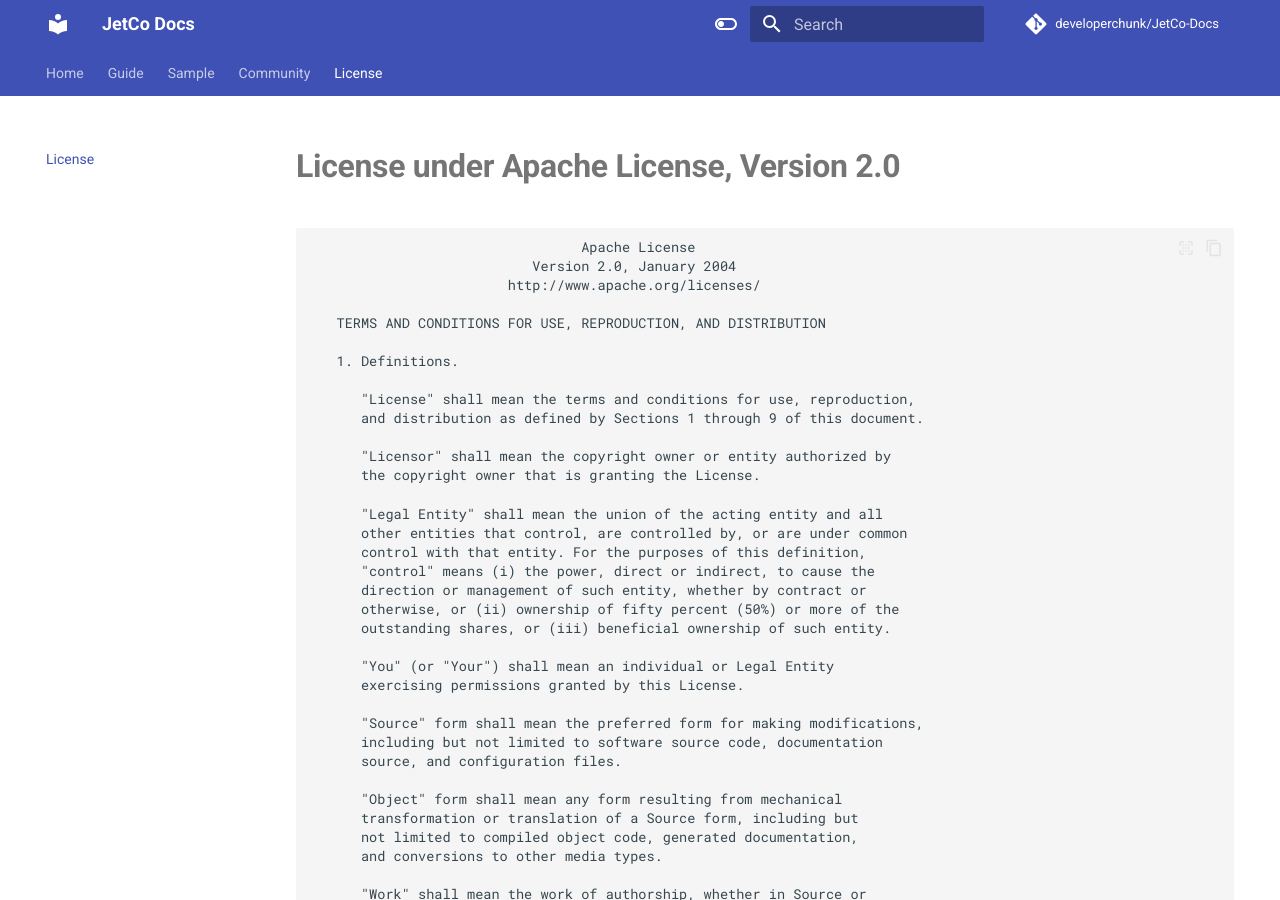
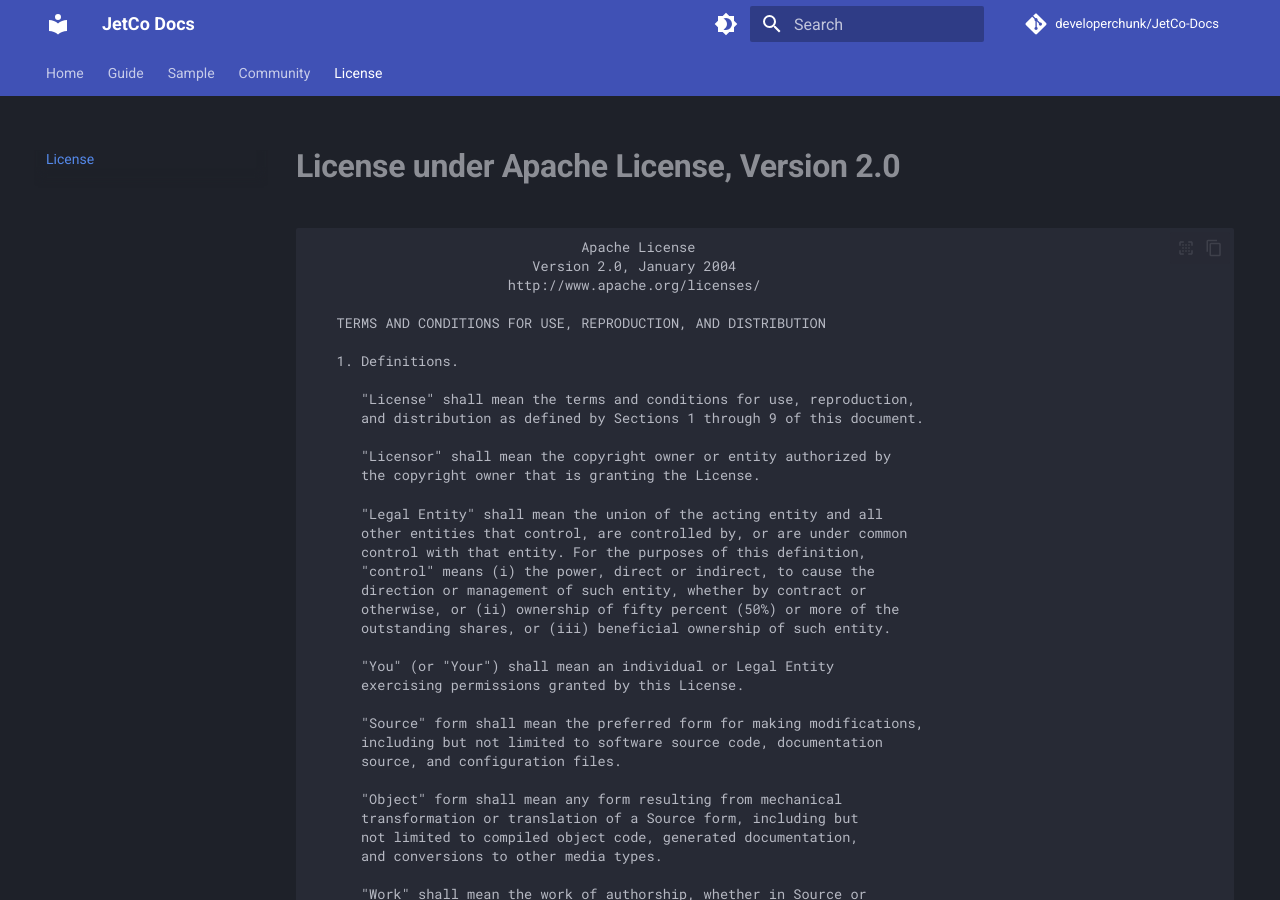
Before and after one commit to developerchunk/JetCo-Docs, an MkDocs documentation site: the page built from docs/License.md, in a window 1280 px wide and 900 px high. Built offline with MkDocs 1.6.1 and Material for MkDocs 9.7.7, drawn with Linux system fonts in a browser that asks for light colours; comment, search, counter and statistics services are not loaded.

Commit message:
Set dark theme as default with improved palette
- Dark theme (slate) is now the default when users first visit
- Added indigo primary and accent colors for better visual appeal
- Updated toggle icons to brightness icons for better UX
- Users can still switch to light mode using the toggle button

```diff
--- a/mkdocs.yml
+++ b/mkdocs.yml
@@ -53,14 +53,18 @@
     - content.code.select
   language: en
   palette:
-    - scheme: dark
+    - scheme: slate
+      primary: indigo
+      accent: indigo
       toggle:
-        icon: material/toggle-switch-off-outline
+        icon: material/brightness-4
+        name: Switch to light mode
+    - scheme: default
+      primary: indigo
+      accent: indigo
+      toggle:
+        icon: material/brightness-7
         name: Switch to dark mode
-    - scheme: slate
-      toggle:
-        icon: material/toggle-switch
-        name: Switch to light mode
 
 plugins:
   # - social
```
